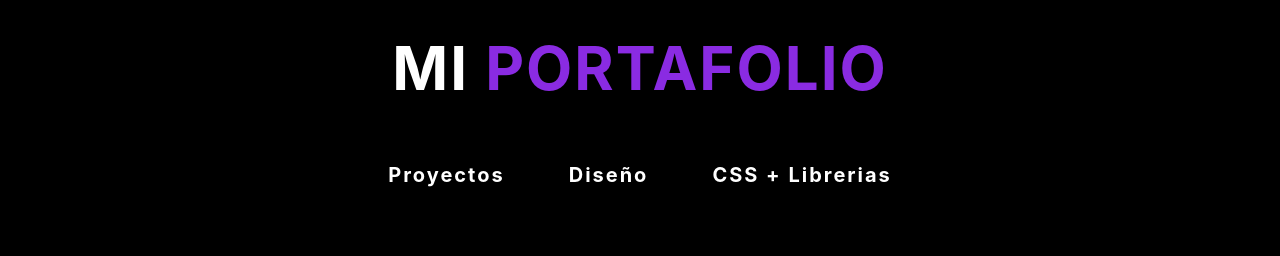
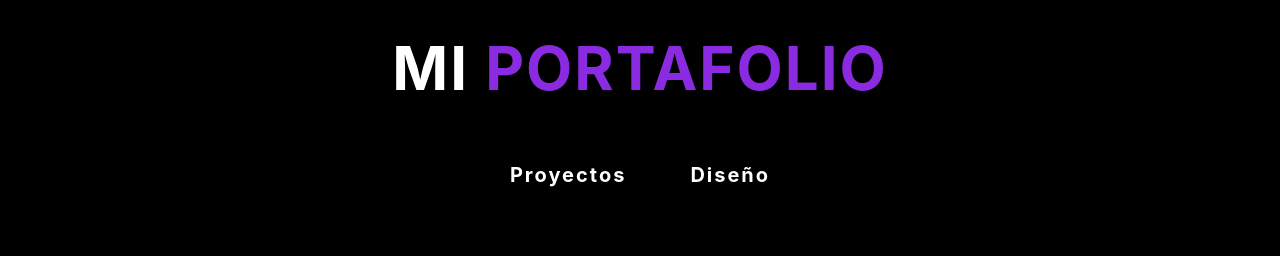
Before and after one commit to NicoolDqek/porta, a React (Create React App) app: page /portafolio in a window 1280 px wide. Shown: the top 256 px of the page. Built offline with nearby package versions, Linux system fonts and the light colour scheme.

Commit message:
cambio minimo

```diff
--- a/src/components/portafolio/Portafolio.js
+++ b/src/components/portafolio/Portafolio.js
@@ -21,7 +21,7 @@ const Portafolio = () => {
     <ul>
         <li>Proyectos</li>
         <li>Diseño</li>
-        <li>CSS + Librerias</li>
+
     </ul>
 </div>
  <div className='proyectos'>
```
